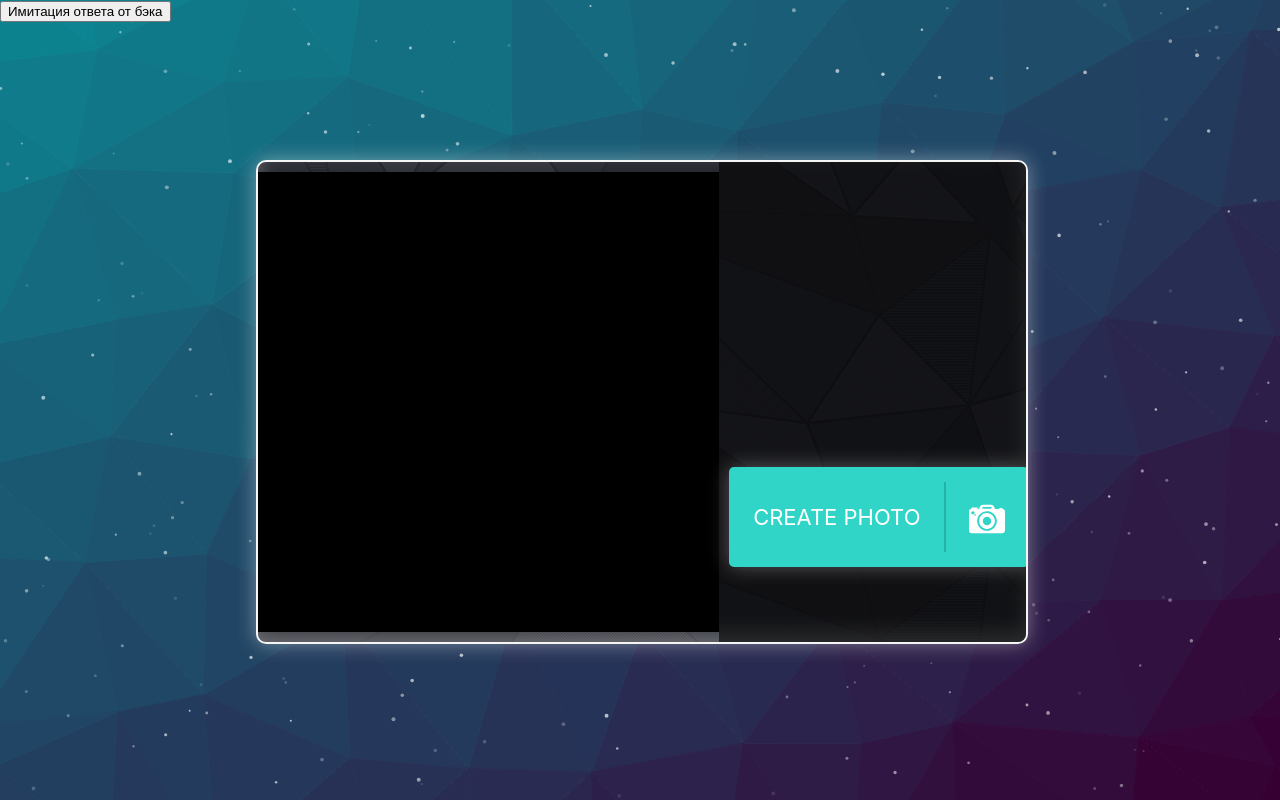
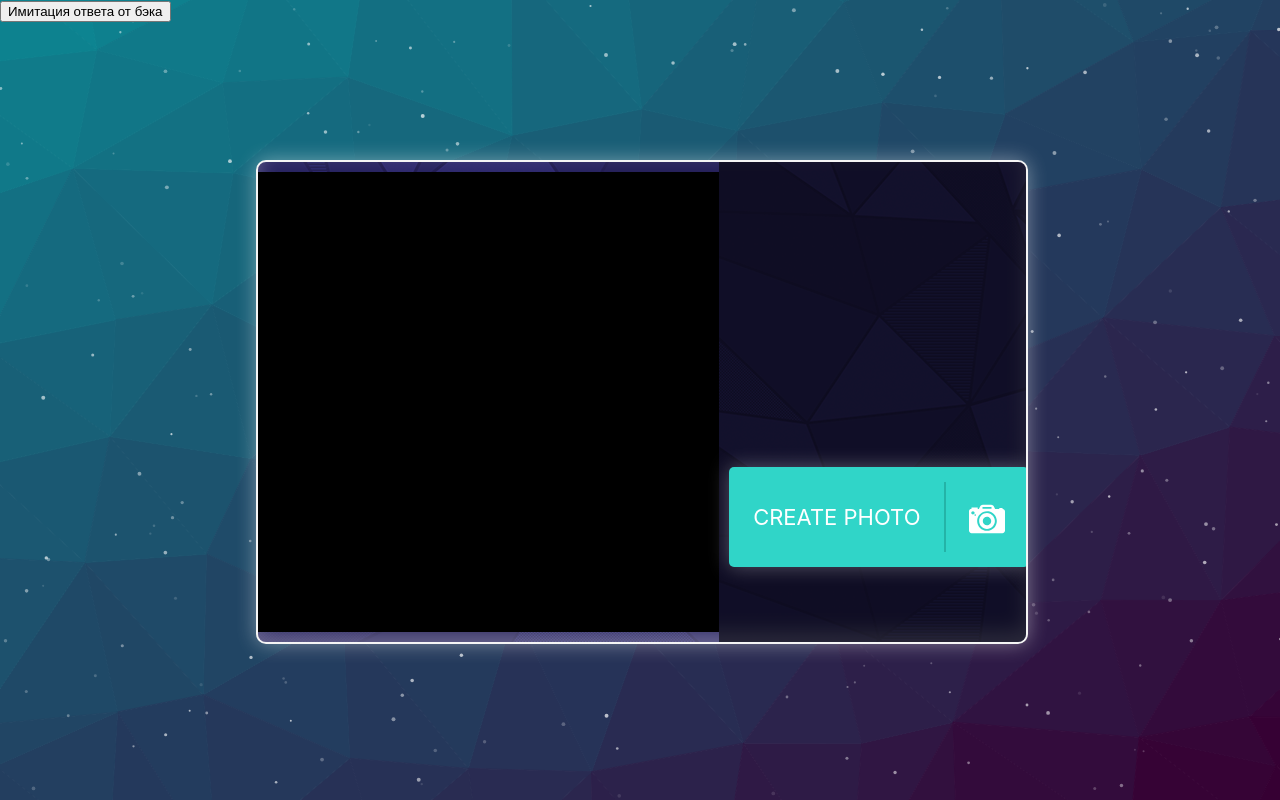
Before and after one commit to yavorskiydima/mwc, a React (Create React App) app: page / in a window 1280 px wide. Built offline with nearby package versions, Linux system fonts and the light colour scheme; no server answers.

Commit message:
feat: add style bg common

```diff
--- a/src/containers/Common.styled.js
+++ b/src/containers/Common.styled.js
@@ -2,7 +2,8 @@ import styled from 'styled-components';
 
 export const CommonContainer = styled.div`
   position: absolute;
-  background-image: url(/img/shattered-island.gif);
+  background: mediumslateblue url(/img/shattered-island.gif);
+  background-blend-mode: hard-light;
   opacity: 0.8;
   border-radius: 10px;
   overflow: hidden;
--- a/src/containers/Result/Result.js
+++ b/src/containers/Result/Result.js
@@ -13,6 +13,8 @@ class Result extends Component {
         <RigthSpace>
           <StyledButton
             invert
+            firstColor="#003366"
+            secondColor="#001a33"
             backIcon
             onClick={close}
             text="return back"
```
